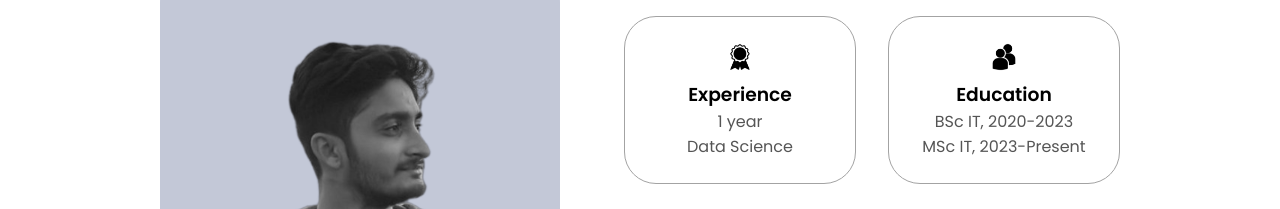
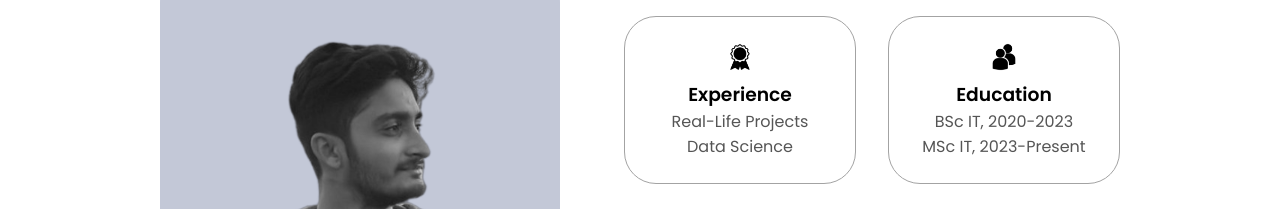
Before and after one commit to Codder-lab/portfolio_website, a plain HTML site: page index.html in a window 1280 px wide. Shown: the part 1154-1363 px from the top of the page. Drawn offline with Linux system fonts and the light colour scheme.

Commit message:
Update Experience

```diff
--- a/index.html
+++ b/index.html
@@ -86,7 +86,7 @@
                         alt="Experience icon"
                         class="icon"/>
                         <h3>Experience</h3>
-                        <p>1 year <br />Data Science</p>
+                        <p>Real-Life Projects <br />Data Science</p>
                     </div>
                     <div class="details-container">
                         <img src="./assets/education.png"
```
